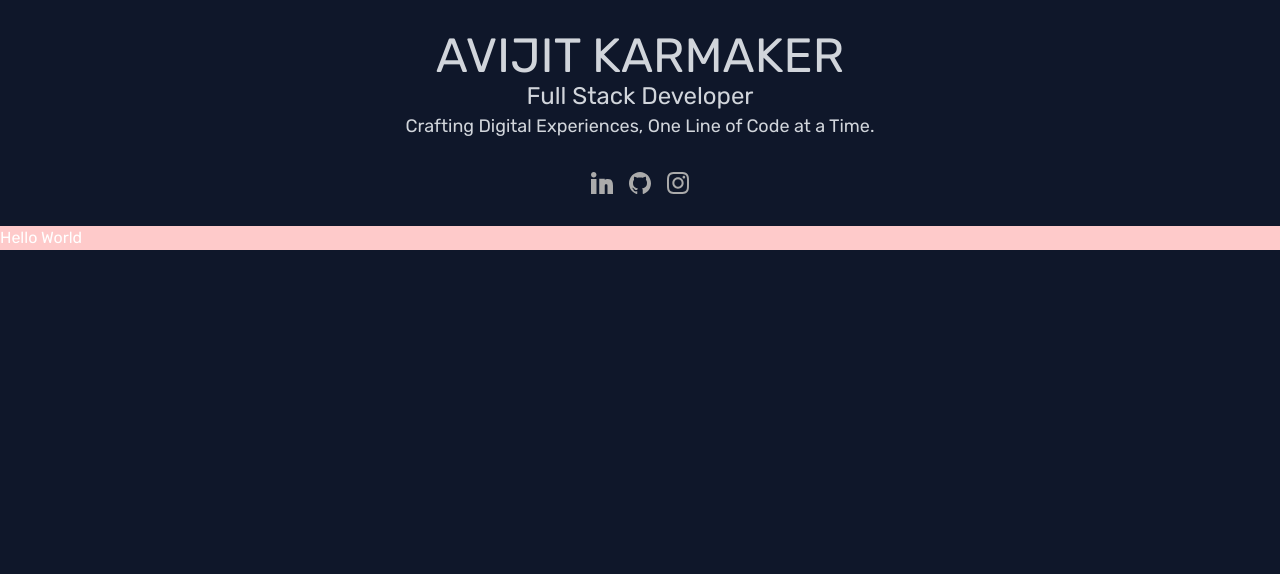
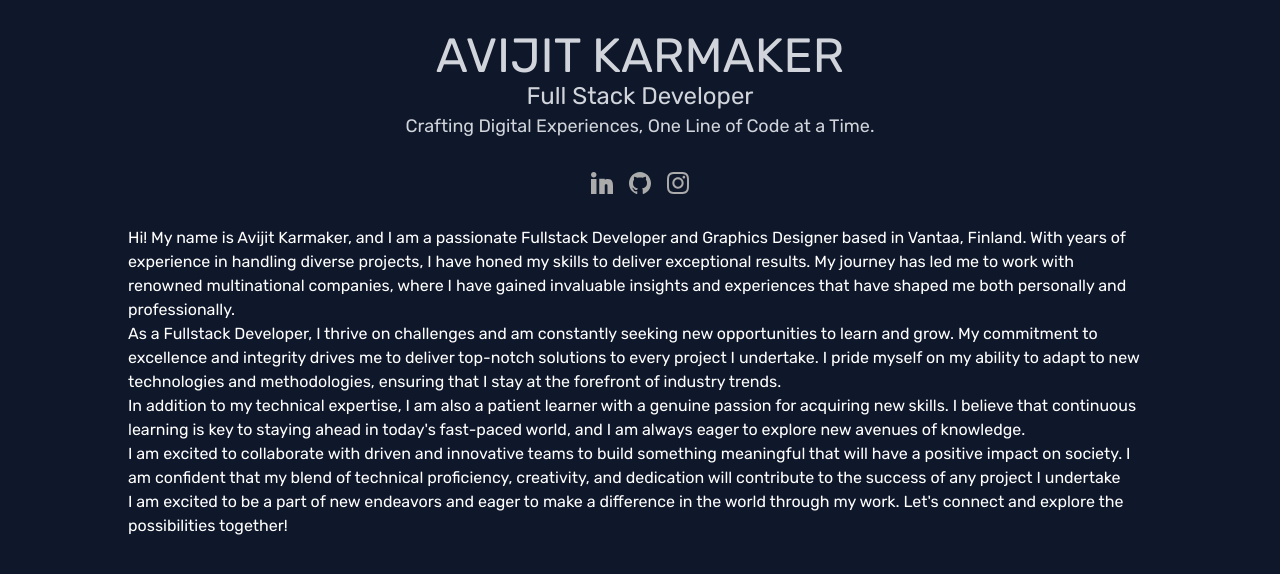
Before and after one commit to ajkacca457/avi-portfolio, a React (Vite) app: page /about in a window 1280 px wide. Shown: the top 574 px of the page. Built offline with nearby package versions, Linux system fonts and the light colour scheme.

Commit message:
added router and routes

```diff
--- a/package.json
+++ b/package.json
@@ -11,7 +11,8 @@
   },
   "dependencies": {
     "react": "^18.2.0",
-    "react-dom": "^18.2.0"
+    "react-dom": "^18.2.0",
+    "react-router-dom": "^6.22.3"
   },
   "devDependencies": {
     "@types/react": "^18.2.66",
--- a/src/App.jsx
+++ b/src/App.jsx
@@ -1,16 +1,34 @@
 import { useState } from 'react'
-import Header from './components/Header'
-import Social from './components/Social'
+import HomeLayout from './components/HomeLayout'
+import About from './components/About'
+
+import { RouterProvider, createBrowserRouter } from 'react-router-dom';
+
+const router = createBrowserRouter(
+  [
+    {
+      path: '/',
+      element: <HomeLayout />,
+      children: [
+        {
+          path: 'about',
+          element: <About />
+        },
+        {
+          path: 'projects',
+          element: <div>Projects</div>
+        },
+        {
+          path: 'experience',
+          element: <div>Experience</div>
+        }
+      ]
+    }
+  ]
+);
 
 function App() {
-
-  return (
-    <div className='max-w-content mx-auto'>
-      <Header />
-      <Social />
-      <h1 className='bg-red-200'>Hello World</h1>
-    </div>
-  )
+  return <RouterProvider router={router} />;
 }
 
 export default App
--- /dev/null
+++ b/src/components/About.jsx
@@ -0,0 +1,15 @@
+import React from 'react'
+
+const About = () => {
+  return (
+    <div>
+        <p>Hi! My name is Avijit Karmaker, and I am a passionate Fullstack Developer and Graphics Designer based in Vantaa, Finland. With years of experience in handling diverse projects, I have honed my skills to deliver exceptional results. My journey has led me to work with renowned multinational companies, where I have gained invaluable insights and experiences that have shaped me both personally and professionally.</p>
+        <p>As a Fullstack Developer, I thrive on challenges and am constantly seeking new opportunities to learn and grow. My commitment to excellence and integrity drives me to deliver top-notch solutions to every project I undertake. I pride myself on my ability to adapt to new technologies and methodologies, ensuring that I stay at the forefront of industry trends.</p>
+        <p>In addition to my technical expertise, I am also a patient learner with a genuine passion for acquiring new skills. I believe that continuous learning is key to staying ahead in today's fast-paced world, and I am always eager to explore new avenues of knowledge.</p>
+        <p> I am excited to collaborate with driven and innovative teams to build something meaningful that will have a positive impact on society. I am confident that my blend of technical proficiency, creativity, and dedication will contribute to the success of any project I undertake</p>
+        <p>I am excited to be a part of new endeavors and eager to make a difference in the world through my work. Let's connect and explore the possibilities together!</p>
+    </div>
+  )
+}
+
+export default About
--- /dev/null
+++ b/src/components/HomeLayout.jsx
@@ -0,0 +1,16 @@
+import React from 'react'
+import { Outlet } from 'react-router-dom'
+import Header from './Header'
+import Social from './Social'
+
+const HomeLayout = () => {
+  return (
+    <div className='max-w-content mx-auto'>
+        <Header />
+        <Social />
+        <Outlet />
+    </div>
+  )
+}
+
+export default HomeLayout
--- a/src/components/Social.jsx
+++ b/src/components/Social.jsx
@@ -10,4 +10,4 @@ const Social = () => {
   )
 }
 
-export default Social
+export default Social;
--- a/tailwind.config.js
+++ b/tailwind.config.js
@@ -7,7 +7,7 @@ export default {
   theme: {
     extend: {
       maxWidth: {
-				'content': '1280px',
+				'content': '1024px',
 			},
     },
   },
```
Also changed, not shown: 1 other file (tests, documents, lock files or other folders).
